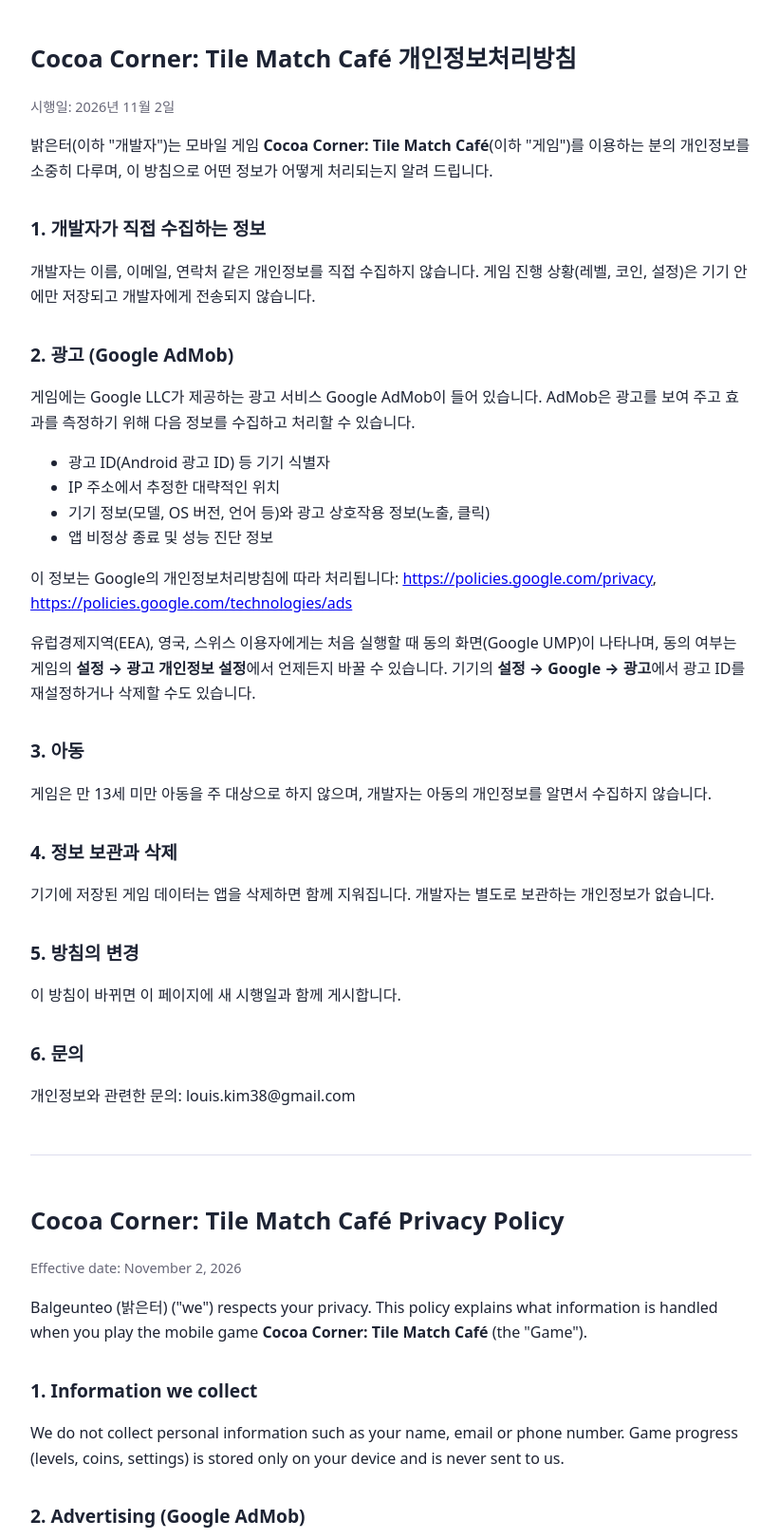
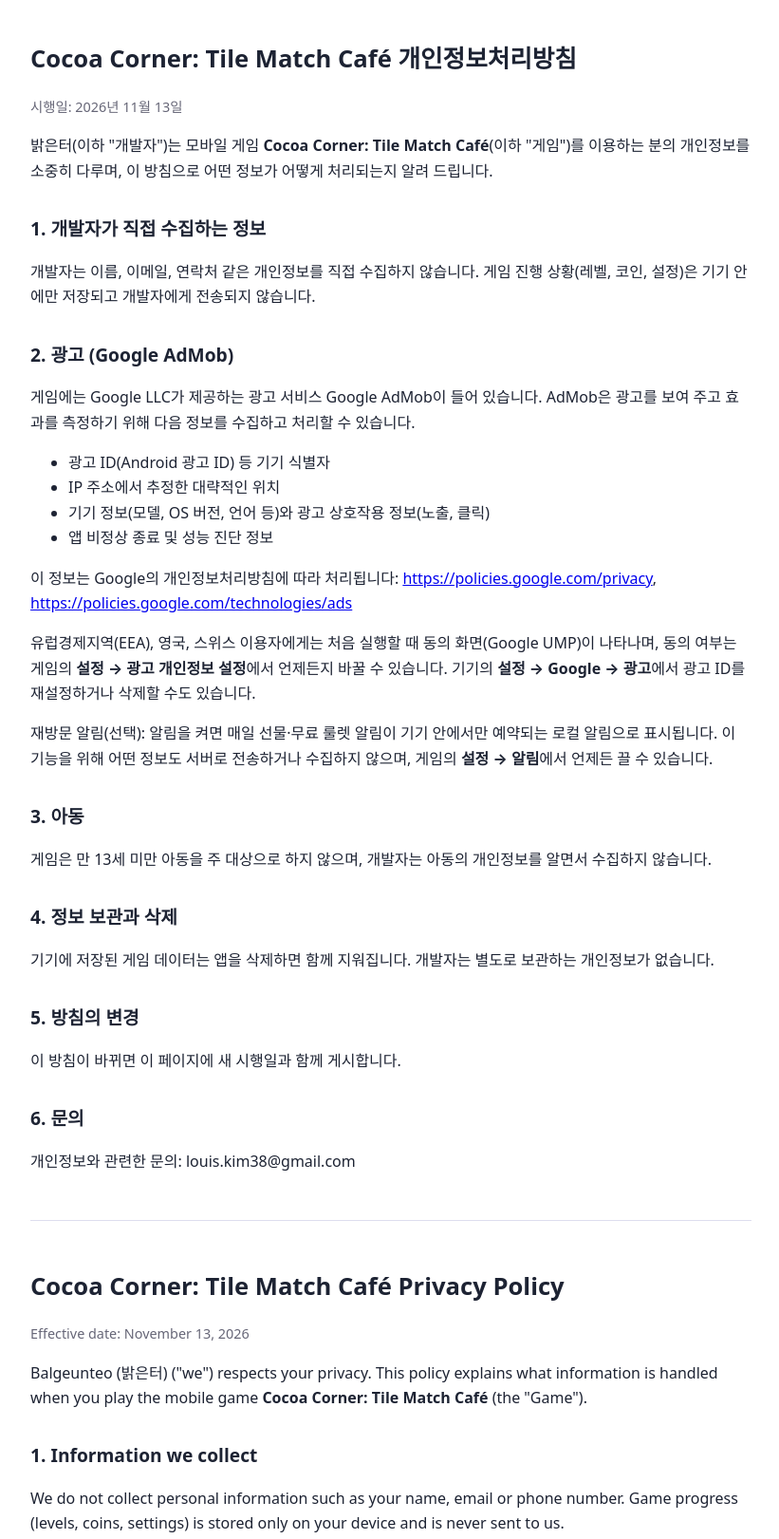
Before and after one commit to osemia/osemia.github.io, a plain HTML site: page tile-cafe/privacy.html in a window 1280 px wide. Shown: the top 1621 px of the page at 95% size, without its empty margins (228-1049 px from the left). Drawn offline with Linux system fonts and the light colour scheme.

Commit message:
tile-cafe privacy policy

```diff
--- a/tile-cafe/privacy.html
+++ b/tile-cafe/privacy.html
@@ -14,7 +14,7 @@
 <body>
 
 <h1>Cocoa Corner: Tile Match Café 개인정보처리방침</h1>
-<p class="muted">시행일: 2026년 11월 2일</p>
+<p class="muted">시행일: 2026년 11월 13일</p>
 
 <p>밝은터(이하 "개발자")는 모바일 게임 <b>Cocoa Corner: Tile Match Café</b>(이하 "게임")를 이용하는 분의 개인정보를 소중히 다루며, 이 방침으로 어떤 정보가 어떻게 처리되는지 알려 드립니다.</p>
 
@@ -32,6 +32,8 @@
 <p>이 정보는 Google의 개인정보처리방침에 따라 처리됩니다: <a href="https://policies.google.com/privacy">https://policies.google.com/privacy</a>, <a href="https://policies.google.com/technologies/ads">https://policies.google.com/technologies/ads</a></p>
 <p>유럽경제지역(EEA), 영국, 스위스 이용자에게는 처음 실행할 때 동의 화면(Google UMP)이 나타나며, 동의 여부는 게임의 <b>설정 → 광고 개인정보 설정</b>에서 언제든지 바꿀 수 있습니다. 기기의 <b>설정 → Google → 광고</b>에서 광고 ID를 재설정하거나 삭제할 수도 있습니다.</p>
 
+<p>재방문 알림(선택): 알림을 켜면 매일 선물·무료 룰렛 알림이 기기 안에서만 예약되는 로컬 알림으로 표시됩니다. 이 기능을 위해 어떤 정보도 서버로 전송하거나 수집하지 않으며, 게임의 <b>설정 → 알림</b>에서 언제든 끌 수 있습니다.</p>
+
 <h2>3. 아동</h2>
 <p>게임은 만 13세 미만 아동을 주 대상으로 하지 않으며, 개발자는 아동의 개인정보를 알면서 수집하지 않습니다.</p>
 
@@ -47,7 +49,7 @@
 <hr>
 
 <h1>Cocoa Corner: Tile Match Café Privacy Policy</h1>
-<p class="muted">Effective date: November 2, 2026</p>
+<p class="muted">Effective date: November 13, 2026</p>
 
 <p>Balgeunteo (밝은터) ("we") respects your privacy. This policy explains what information is handled when you play the mobile game <b>Cocoa Corner: Tile Match Café</b> (the "Game").</p>
 
@@ -65,6 +67,8 @@
 <p>This data is handled under Google's policies: <a href="https://policies.google.com/privacy">https://policies.google.com/privacy</a>, <a href="https://policies.google.com/technologies/ads">https://policies.google.com/technologies/ads</a></p>
 <p>Users in the EEA, the UK and Switzerland see a consent form (Google UMP) on first launch and can change their choice at any time under <b>Settings → Ad privacy options</b> in the Game. You can also reset or delete your advertising ID in your device's <b>Settings → Google → Ads</b>.</p>
 
+<p>Reminders (optional): if you turn on reminders, daily treat and free spin notifications are scheduled as local notifications on your device only. Nothing is sent to a server or collected for this feature, and you can turn it off at any time under <b>Settings → Reminders</b> in the Game.</p>
+
 <h2>3. Children</h2>
 <p>The Game is not directed at children under 13, and we do not knowingly collect personal information from children.</p>
 
```
